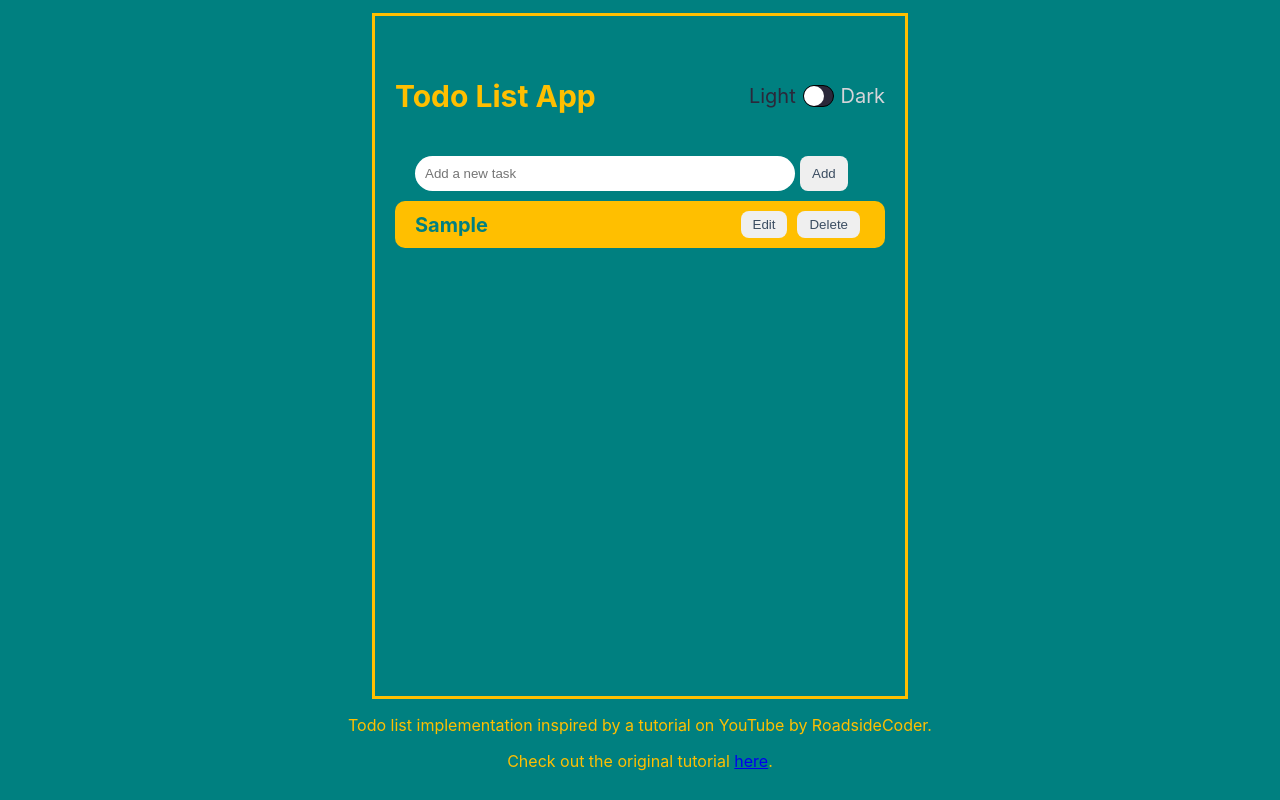
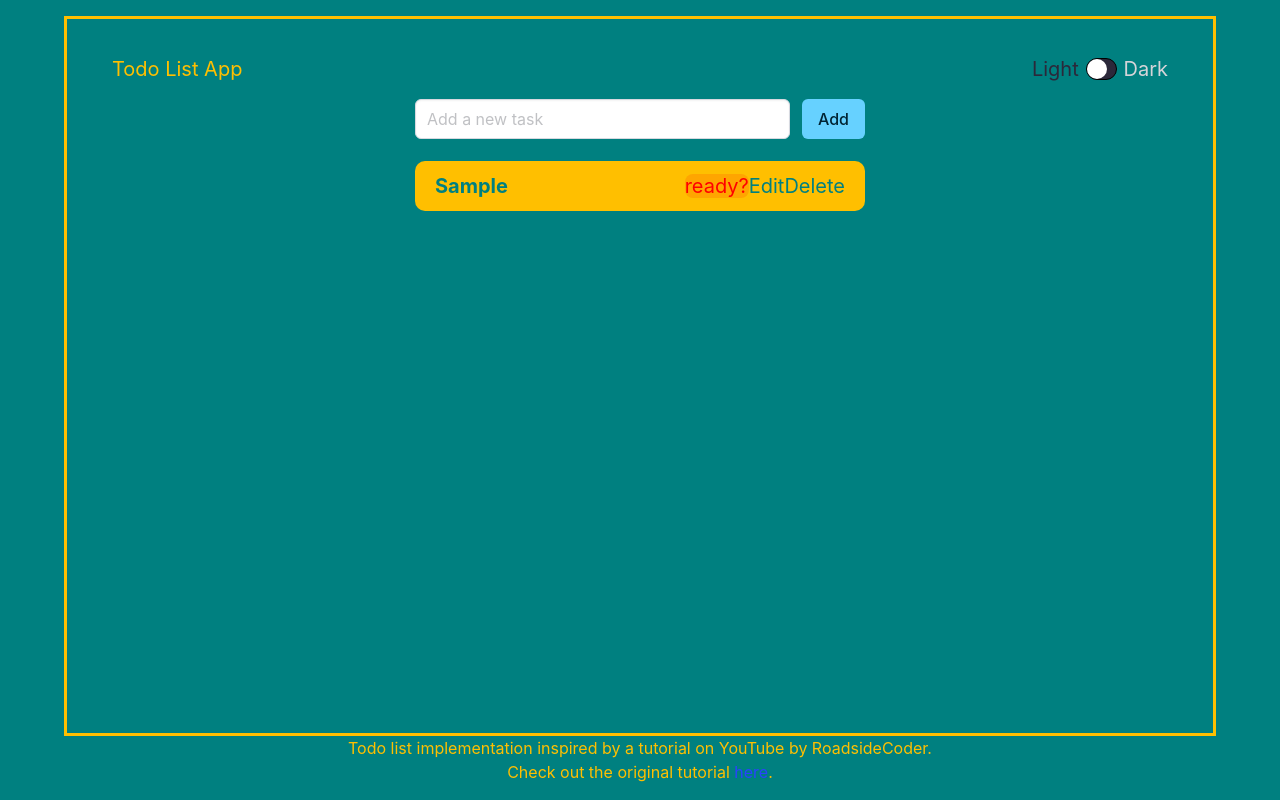
Before and after one commit to Ihliana/React-ToDo-List-app, a React (Create React App) app: page / in a window 1280 px wide. Both pictures are taken after typing "Sample" into the empty fields and a click on the button "Add". Built offline with nearby package versions, Linux system fonts and the light colour scheme.

Commit message:
adding form with Bulma

```diff
--- a/package.json
+++ b/package.json
@@ -6,6 +6,7 @@
     "@testing-library/jest-dom": "^5.17.0",
     "@testing-library/react": "^13.4.0",
     "@testing-library/user-event": "^13.5.0",
+    "bulma": "^1.0.0",
     "react": "^18.2.0",
     "react-dom": "^18.2.0",
     "react-scripts": "5.0.1",
@@ -16,7 +17,7 @@
     "build": "react-scripts build",
     "test": "react-scripts test",
     "eject": "react-scripts eject",
-    "coverage" : "npm test --coverage --watchAll"
+    "coverage": "npm test --coverage --watchAll"
   },
   "eslintConfig": {
     "extends": [
--- a/src/App.css
+++ b/src/App.css
@@ -6,22 +6,21 @@
   --red-color: #e74c3c;
 }
 
-
 .App {
   min-height: 100vh;
   display: flex;
   justify-content: center;
   align-items: center;
   flex-direction: column;
+  padding: 1rem;
 
-  background-color:var(--primary-color); /* Teal background color */
-  color: var(--secondary-color) /* Teal text color */
+  background-color: var(--primary-color); /* Teal background color */
+  color: var(--secondary-color); /* Teal text color */
 }
 
-
 .App.dark {
- background-color: var(--secondary-color); /* Amber background color */;
- color: var(--primary-color);
+  background-color: var(--secondary-color); /* Amber background color */
+  color: var(--primary-color);
 }
 
 .container {
@@ -32,7 +31,6 @@
   flex-direction: column;
   align-items: center;
   font-size: 1.25rem;
-
 }
 
 .container.dark {
@@ -51,7 +49,6 @@ nav {
   width: 100%;
   z-index: 1;
 }
-
 
 .nav--text {
   margin-right: auto;
@@ -111,8 +108,6 @@ nav.dark .toggler--slider {
   justify-content: flex-end;
 }
 
-
-
 /* TodoForm */
 .todoForm {
   display: flex;
@@ -128,13 +123,12 @@ input {
 }
 
 button {
-  border:  none;
+  border: none;
   padding: 6px 12px;
   border-radius: 8px;
   margin: 0 5px;
   color: #3b4d61;
 }
-
 
 .submit-button:hover {
   background-color: var(--secondary-color);
@@ -142,11 +136,9 @@ button {
 }
 
 .submit-button.dark:hover {
-    background-color: var(--primary-color);
-    color: var(--secondary-color);
-  }
-
-
+  background-color: var(--primary-color);
+  color: var(--secondary-color);
+}
 
 .todoList {
   list-style-type: none;
@@ -167,7 +159,6 @@ button {
 }
 
 .singleTodo.dark {
-
   background-color: var(--primary-color);
   color: var(--secondary-color);
 }
@@ -191,10 +182,6 @@ button {
   color: var(--primary-color);
 }
 
-
-
-
-
 /* Footer **/
 
 footer {
--- a/src/components/TodoForm.js
+++ b/src/components/TodoForm.js
@@ -1,24 +1,33 @@
-import React from "react"
+import React from "react";
+import "bulma/css/bulma.min.css";
 //This component represents a form used for adding or editing a todo item
 
-const TodoForm = ({handleSubmit, todo, editId, handleInput, darkMode}) => {
-    return(
+const TodoForm = ({ handleSubmit, todo, editId, handleInput, darkMode }) => {
+  return (
+    //A form element
 
-        //A form element
-        <form className="todoForm" onSubmit={handleSubmit}>
+    <form className="field is-grouped todoForm" onSubmit={handleSubmit}>
+      <p className="control is-expanded">
+        {/* An input field for entering the task text. */}
+        <input
+          className="input"
+          type="text"
+          value={todo} //binds the input value to the 'todo' prop
+          onChange={handleInput}
+          placeholder="Add a new task"
+        />
+      </p>
+      <p className="control">
+        {/* A submit button with dynamic text based on whether an edit is in progress */}
 
-            {/* An input field for entering the task text. */}
-            <input type='text'
-                    placeholder="Add a new task"
-                    onChange={handleInput}
-                    value={todo}  //binds the input value to the 'todo' prop
-            />
+        <button
+          className={`is-info button submit-button ${darkMode ? "dark" : ""}`}
+        >
+          {editId ? "Edit" : "Add"}
+        </button>
+      </p>
+    </form>
+  );
+};
 
-            {/* A submit button with dynamic text based on whether an edit is in progress */}
-            <button className={`submit-button ${darkMode ? 'dark': ""}`} type='submit'>{editId ? "Edit" : "Add"}</button>
-      </form>
-    )
-}
-
-
-export default TodoForm
+export default TodoForm;
--- a/src/components/TodoList.js
+++ b/src/components/TodoList.js
@@ -1,31 +1,55 @@
-import React from "react"
+import React from "react";
 
+function TodoList({ todos, handleDelete, handleEdit, darkMode }) {
+  const [isDone, setIsDone] = React.useState(false);
 
-function TodoList({todos, handleDelete, handleEdit, darkMode}){
-    return(
+  function flippState() {
+    setIsDone((prevState) => !prevState);
+  }
 
+  const doneStyles = {
+    backgroundColor: isDone ? "green" : "orange",
+    color: isDone ? "white" : "red",
+    textDecoration: isDone ? "line-through" : "",
+  };
+
+  return (
     <ul className="todoList">
       {
         /* Map through each todo item in the 'todos' array */
         todos.map((todo) => (
-            <li className={`singleTodo ${darkMode ? 'dark': ""}`} key={todo.id}>
+          <li className={`singleTodo ${darkMode ? "dark" : ""}`} key={todo.id}>
+            {/* Display the todo text */}
+            <span className="todoText" key={todo.id}>
+              {todo.todo}
+            </span>
 
-                    {/* Display the todo text */}
-                <span  className="todoText" key={todo.id}>{todo.todo}</span>
+            <button style={doneStyles} onClick={flippState}>
+              {isDone ? "Done" : "ready?"}
+            </button>
 
             {/* Edit button */}
-                <button data-testid={`edit-button-${todo.id}`} className={`edit-button ${darkMode ? 'dark': ""}`} onClick={() => handleEdit(todo.id)}>Edit</button>
+            <button
+              data-testid={`edit-button-${todo.id}`}
+              className={`edit-button ${darkMode ? "dark" : ""}`}
+              onClick={() => handleEdit(todo.id)}
+            >
+              Edit
+            </button>
 
             {/*Delete button */}
-                <button data-testid={`delete-button-${todo.id}`} className="delete-button" onClick={() => handleDelete(todo.id)}>Delete</button>
+            <button
+              data-testid={`delete-button-${todo.id}`}
+              className="delete-button"
+              onClick={() => handleDelete(todo.id)}
+            >
+              Delete
+            </button>
           </li>
-
         ))
       }
     </ul>
-
-    )
+  );
 }
 
-
-export default TodoList
+export default TodoList;
```
Also changed, not shown: 1 other file (tests, documents, lock files or other folders). Lines whose indentation alone changed are shown as unchanged.
